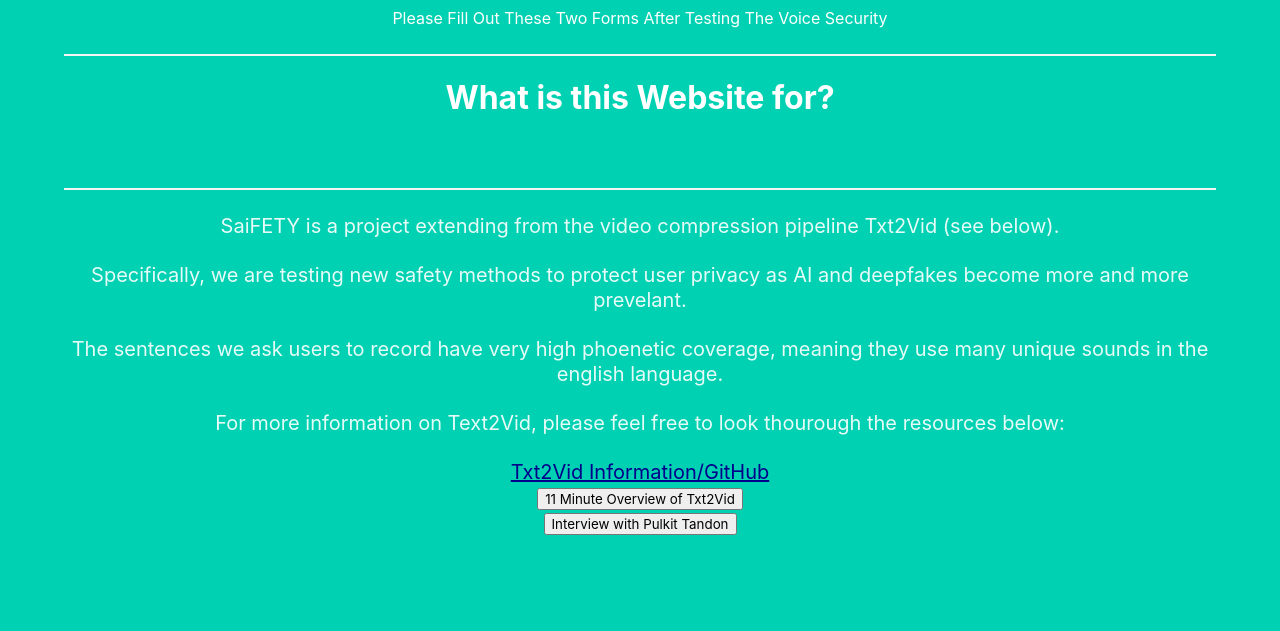
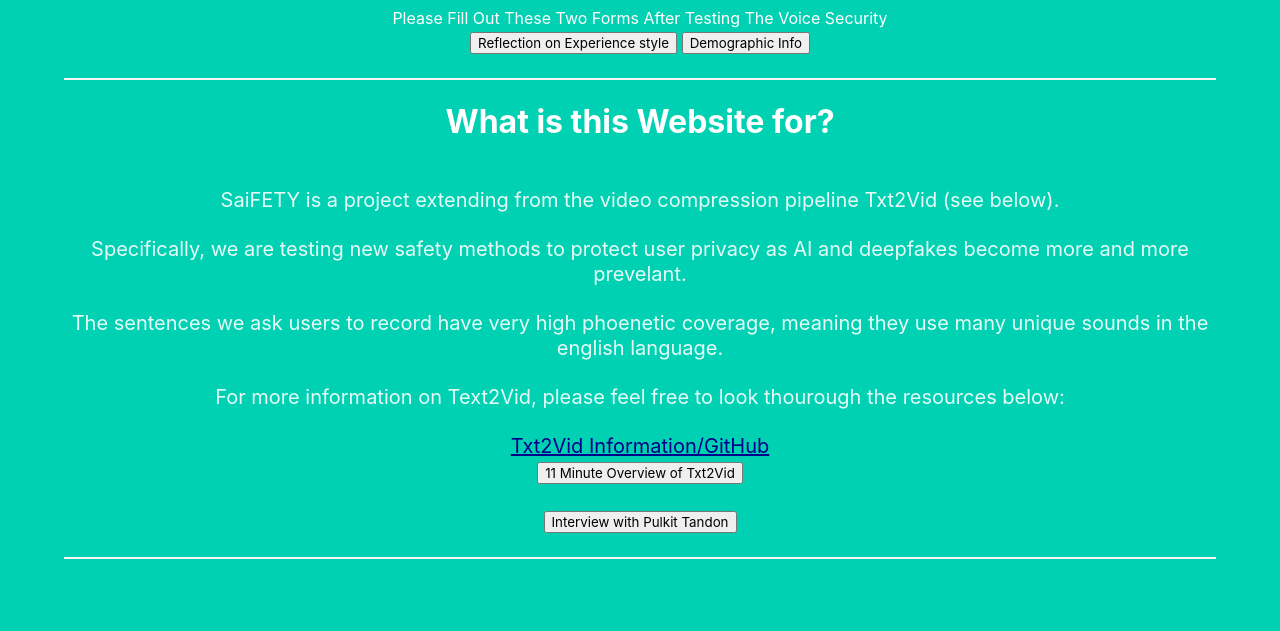
Before and after one commit to NaveedShahid/Voice-Authentication-CNN, a Flask app: page /intro in a window 1280 px wide. Shown: the part 310-941 px from the top of the page. Before the commit the page ends 845 px from the top, so only its background shows below. Run offline with Flask 3, Linux system fonts and the light colour scheme.

Commit message:
Update intro.html

```diff
--- a/project/templates/intro.html
+++ b/project/templates/intro.html
@@ -11,15 +11,18 @@
     <br>
 
     <h1> Please Fill Out These Two Forms After Testing The Voice Security </h1>
-    <a class= "subtile" href= "https://forms.gle/veMQmcuF1QT6zqiEA"> </a>
+    <a class= "subtile" href= "https://forms.gle/veMQmcuF1QT6zqiEA">
+        <button><int> Reflection on Experience style</int></button>
+    </a>
 
-    <a class= "subtile" href= "https://docs.google.com/forms/d/e/1FAIpQLSeHvRz81TlUQL3MVpxUwp6Y0XzfuGNdDSgMDaLxh7SV-IlbAQ/viewform?usp=sf_link"> </a>
+    <a class= "subtile" href= "https://docs.google.com/forms/d/e/1FAIpQLSeHvRz81TlUQL3MVpxUwp6Y0XzfuGNdDSgMDaLxh7SV-IlbAQ/viewform?usp=sf_link">
+        <button><int> Demographic Info </int></button>
+    </a>
 
     <hr>
 
     <h1 class="title"><b>What is this Website for?</b></h1>
     <br>
-    <hr>
     <h2 class="subtitle">SaiFETY is a project extending from the video compression pipeline Txt2Vid (see below).</h2>
     <h2 class="subtitle"> Specifically, we are testing new safety methods to protect user privacy as AI and deepfakes become more and more prevelant.</h2>
     <h2 class="subtitle"> The sentences we ask users to record have very high phoenetic coverage, meaning they use many unique sounds in the english language.</h2>
@@ -35,11 +38,12 @@
         <button> <int>11 Minute Overview of Txt2Vid</int> </button>
     </a>
     <br>
+    <br>
 
-<a class="subtitle" href= "https://www.youtube.com/watch?v=tnfwlRfeJss&ab_channel=%D0%9A%D0%BE%D0%BD%D1%84%D0%B5%D1%80%D0%B5%D0%BD%D1%86%D0%B8%D1%8FVideoTech">
+    <a class="subtitle" href= "https://www.youtube.com/watch?v=tnfwlRfeJss&ab_channel=%D0%9A%D0%BE%D0%BD%D1%84%D0%B5%D1%80%D0%B5%D0%BD%D1%86%D0%B8%D1%8FVideoTech">
         <button> <int>Interview with Pulkit Tandon</int> </button>
-</a>
-
+    </a>
+    <hr>
 
 
 
```
